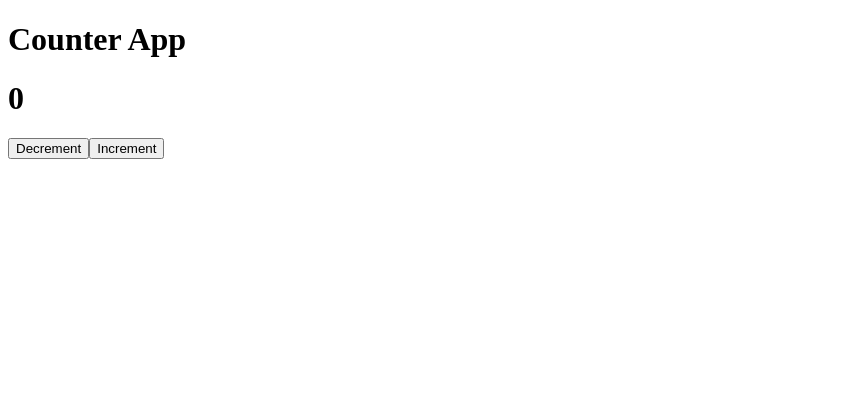
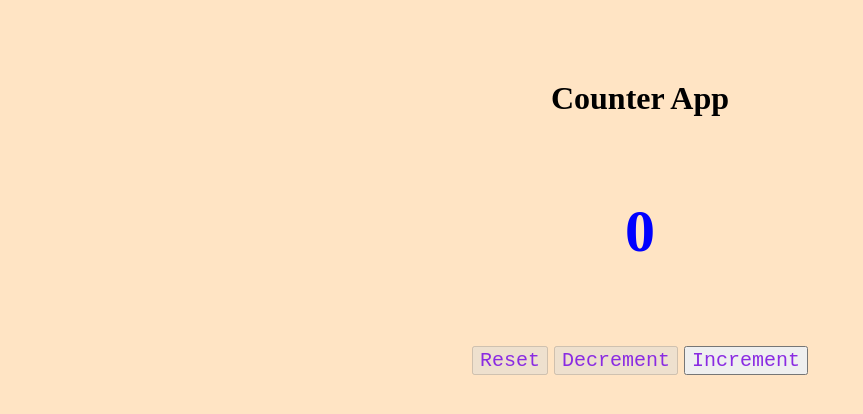
Before and after one commit to divyan9108/js-project, a plain HTML site: page index.html in a window 1280 px wide. Shown: the whole page, without its empty margins (0-863 px from the left). Drawn offline with Linux system fonts and the light colour scheme.

Commit message:
added the changes

```diff
--- a/index.html
+++ b/index.html
@@ -4,33 +4,83 @@
     <meta charset="UTF-8">
     <meta name="viewport" content="width=device-width, initial-scale=1.0">
     <title>Document</title>
+    <style>
+      body{
+        background-color: bisque;
+      }
+      #counter , h1{
+        margin-top: 80px;
+        display: flex;
+        justify-content: center;
+        align-items: center;
+        flex-direction:  row;
+        gap:6px
+
+      }
+      #inicount{
+        font-weight: bolder;
+        color: blue;
+        font-size: 60px;
+      }
+      .text{
+        font-size: 20px;
+        color: blueviolet;
+        font-family: monospace;
+      }
+    </style>
 </head>
 <body>
     <h1>Counter App</h1>
+    <h1 id="inicount">0</h1>
     <div id="counter">
-  <h1 id="inicount">0</h1>
+
     </div>
     <script>
         let counter=document.getElementById('counter')
         let inicount=document.getElementById('inicount')
+
         let count=0
+        function updateButtonState(decrt) {
+            decrt.disabled = count === 0;
+        }
+
         function rendercounter(){
 
            let incrt=document.createElement('button')
            incrt.innerText='Increment'
+           incrt.classList.add('text')
            incrt.addEventListener('click',()=>{
             count++
             inicount.innerText=count
+            updateButtonState(decrt)
+            updateButtonState(reset)
            })
              let decrt=document.createElement('button')
              decrt.innerText='Decrement'
+             decrt.classList.add('text')
+            if(count === 0){
+              decrt.disabled
+            }
              decrt.addEventListener('click',()=>{
                 count--
                 inicount.innerText=count
+                updateButtonState(decrt)
+                updateButtonState(reset)
              })
+             const reset=document.createElement('button')
+             reset.innerText='Reset'
+             reset.classList.add('text')
+             reset.addEventListener('click',()=>{
+              count=0
+              inicount.innerText=count
+              updateButtonState(decrt)
+              updateButtonState(reset)
+             })
+             counter.appendChild(reset)
              counter.appendChild(decrt)
-           counter.appendChild(incrt)
-
+             counter.appendChild(incrt)
+             updateButtonState(decrt)
+             updateButtonState(reset)
         }
         rendercounter()
     </script>
```
